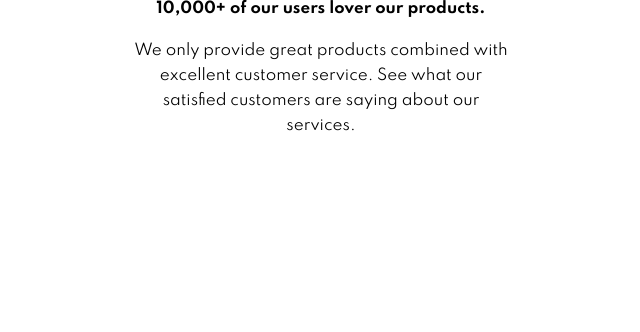
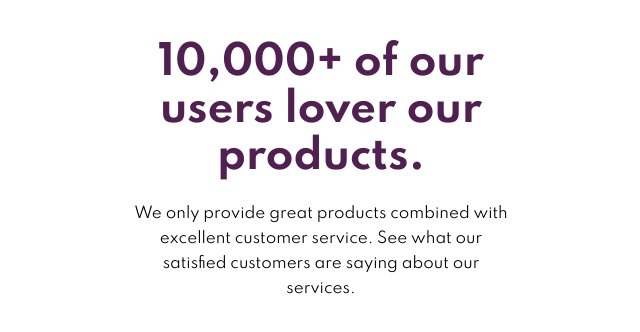
Before and after one commit to webstormcam/Social_proof_section, a plain HTML site: page index.html in a window 1280 px wide. Shown: the whole page, without its empty margins (319-959 px from the left). Drawn offline with Linux system fonts and the light colour scheme.

Commit message:
Finished the first part of section 1

```diff
--- a/style.css
+++ b/style.css
@@ -4,10 +4,21 @@ body{
     box-sizing: border-box;
     align-items: center;
     font-family: 'Spartan', sans-serif;
+
 }
 
 h1,h2,p{
     margin-top: 0px;
+}
+
+h1{
+    color: hsl(300, 43%, 22%);
+    font-size: 40px;
+    margin-bottom: 20px;
+}
+
+p{
+    font-size: 15px;
 }
 
 .holder{
@@ -15,6 +26,7 @@ display: flex;
 flex-direction: column;
 width: 100%;
 align-items: center;
+margin-top: 40px;
 }
 
 .words{
```
